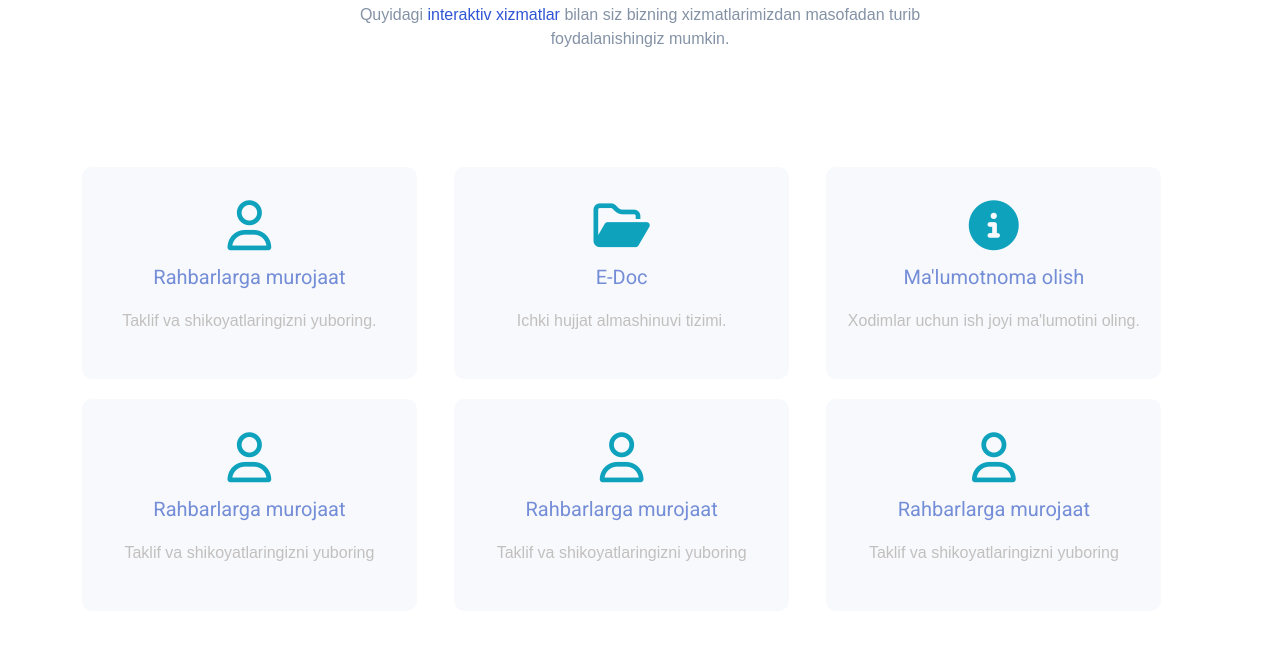
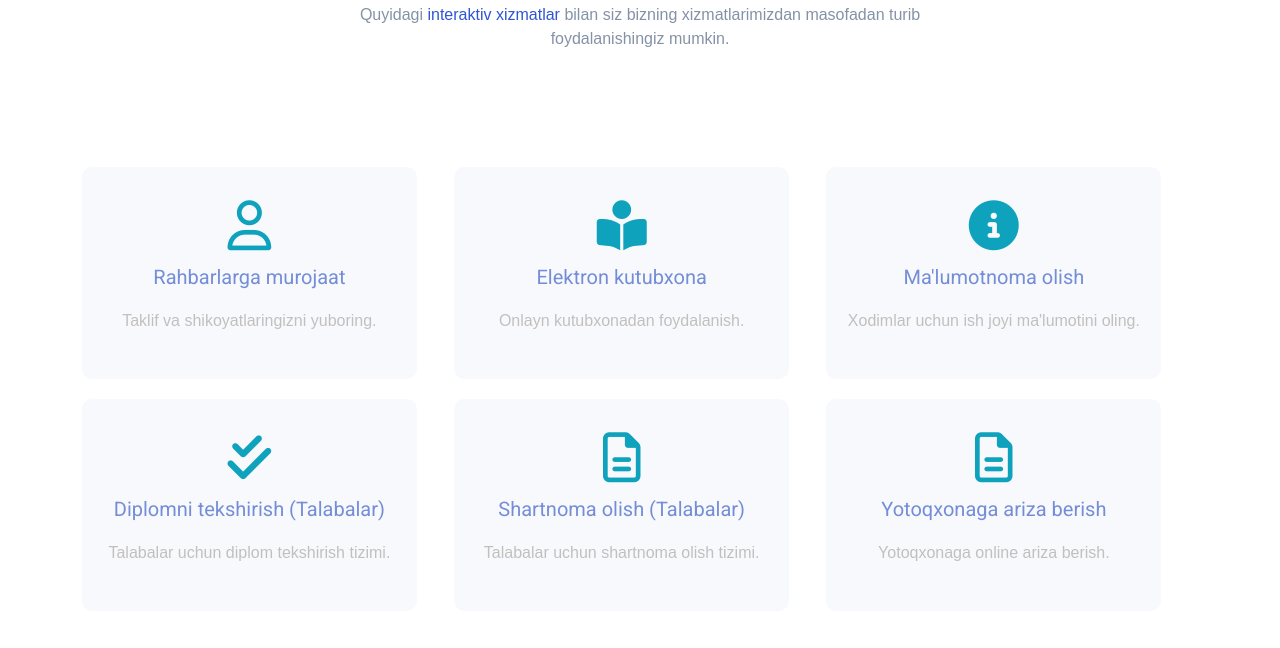
Before and after one commit to EldorKarimov/samduuf-interactive-services, a Django app: page / in a window 1280 px wide. Shown: the part 304-952 px from the top of the page. Run offline with Django 4.2, Linux system fonts and the light colour scheme; data comes from the database, SQL or seed files in the repository; both versions use the stored data as it was after the commit; some libraries are stand-ins or nearby versions.

Commit message:
some changes

```diff
--- a/main/models.py
+++ b/main/models.py
@@ -10,9 +10,6 @@ class Leader(models.Model):
     position = models.CharField(max_length=128)
 
     def __str__(self):
-        return f"{self.leader.first_name} {self.leader.last_name}"
-
-    def get_full_name(self):
         return f"{self.leader.first_name} {self.leader.last_name}"
 
 class Appeal(models.Model):
--- a/main/templates/appeal_list.html
+++ b/main/templates/appeal_list.html
@@ -34,7 +34,6 @@
             <td>{{ appeal.student.email }}</td>
             <td>{{ appeal.student.phone }}</td>
             <td>
-                <a href="{% url 'appeal_delete' appeal.id %}"><i class="fa-solid fa-trash" style="color: red;"></i></a>
                 <a href="{% url 'appeal_detail' appeal.id %}"><i class="fa-regular fa-message ms-2" style="color: rgb(70, 119, 241)"></i></a>
             </td>
           </tr>
--- a/main/urls.py
+++ b/main/urls.py
@@ -1,7 +1,7 @@
 from django.urls import path
 from .views import (
     HomePageView, AllServicesView, AppealToLeaderView, MyApplicationView, AppealListDetailView,
-    deleteAppeal
+    MyAnswerView
 )
 
 handler403 = 'main.views.custom_403'
@@ -14,5 +14,5 @@ urlpatterns = [
     path('my/application/list/', MyApplicationView.as_view(), name='application_list'),
     path('appeal/list/', AppealListDetailView.as_view(), name='appeal_list'),
     path('appeal/detail/<int:appeal_id>/', AppealListDetailView.as_view(), name='appeal_detail'),
-    path('appeal/delete/<int:appeal_id>/', deleteAppeal, name='appeal_delete')
+    path('my/answers/', MyAnswerView.as_view(), name='my_answers'),
 ]
--- a/main/views.py
+++ b/main/views.py
@@ -16,7 +16,15 @@ def custom_404(request, exeption):
 
 class HomePageView(View):
     def get(self, request):
-        return render(request, 'home.html')
+        appeal_count = Appeal.objects.count()
+        answer_count = Answer.objects.count()
+        appeal_in_process = appeal_count - answer_count
+        context = {
+            'appeal_count':appeal_count,
+            'answer_count':answer_count,
+            'appeal_in_process':appeal_in_process
+        }
+        return render(request, 'home.html', context)
 
 class AllServicesView(LoginRequiredMixin, View):
     def get(self, request):
@@ -55,6 +63,14 @@ class MyApplicationView(LoginRequiredMixin, View):
         }
         return render(request, 'my-application-list.html', context)
 
+class MyAnswerView(LoginRequiredMixin, View):
+    def get(self, request):
+        answers = Answer.objects.filter(student_id=request.user.username)
+        context = {
+            'answers':answers
+        }
+        return render(request, 'my-answers.html', context)
+
 
 class AppealListDetailView(CustomLoginRequiredMixin, View):
     def get(self, request, appeal_id=None):
@@ -77,7 +93,7 @@ class AppealListDetailView(CustomLoginRequiredMixin, View):
         if form.is_valid():
             appeal = get_object_or_404(Appeal, id=appeal_id)
             form_create = form.save(commit=False)
-            form_create.leader = request.user.get_full_name
+            form_create.leader = str(request.user.first_name) + str(request.user.last_name)
             form_create.student_id = appeal.student.student_id_number
             form_create.save()
             messages.success(request, "Javob muvaffaqqiyatli saqlandi.")
@@ -88,9 +104,3 @@ class AppealListDetailView(CustomLoginRequiredMixin, View):
                 'form':form
             }
             return render(request, 'appeal_detail.html', context)
-
-
-def deleteAppeal(request, appeal_id):
-    appeal = get_object_or_404(Appeal, id=appeal_id)
-    appeal.delete()
-    return redirect('appeal_list')
--- a/templates/home.html
+++ b/templates/home.html
@@ -13,33 +13,33 @@
   <div class="main-section__cards">
     <div class="main-section__card">
       <h1 class="card-icon"><i class="fa-regular fa-user"></i></h1>
-      <h3 class="card-title"><a href="#">Rahbarlarga murojaat</a></h3>
+      <h3 class="card-title"><a href="{% url 'appeal_to_leader' %}" target="_blank">Rahbarlarga murojaat</a></h3>
       <p class="card-description">Taklif va shikoyatlaringizni yuboring.</p>
     </div>
     <div class="main-section__card">
-      <h1 class="card-icon"><i class="fa-regular fa-folder-open"></i></h1>
-      <h3 class="card-title"><a href="#">E-Doc</a></h3>
-      <p class="card-description">Ichki hujjat almashinuvi tizimi.</p>
+      <h1 class="card-icon"><i class="fa-solid fa-book-open-reader"></i></h1>
+      <h3 class="card-title"><a href="#" target="_blank">Elektron kutubxona</a></h3>
+      <p class="card-description">Onlayn kutubxonadan foydalanish.</p>
     </div>
     <div class="main-section__card">
       <h1 class="card-icon"><i class="fa-solid fa-circle-info"></i></h1>
-      <h3 class="card-title"><a href="#">Ma'lumotnoma olish</a></h3>
+      <h3 class="card-title"><a href="https://my.mehnat.uz/login" target="_blank">Ma'lumotnoma olish</a></h3>
       <p class="card-description">Xodimlar uchun ish joyi ma'lumotini oling.</p>
     </div>
     <div class="main-section__card">
-      <h1 class="card-icon"><i class="fa-regular fa-user"></i></h1>
-      <h3 class="card-title"><a href="#">Rahbarlarga murojaat</a></h3>
-      <p class="card-description">Taklif va shikoyatlaringizni yuboring</p>
+      <h1 class="card-icon"><i class="fa-solid fa-check-double"></i></h1>
+      <h3 class="card-title"><a href="https://student.samduuf.uz/dashboard/diploma" target="_blank">Diplomni tekshirish (Talabalar)</a></h3>
+      <p class="card-description">Talabalar uchun diplom tekshirish tizimi.</p>
     </div>
     <div class="main-section__card">
-      <h1 class="card-icon"><i class="fa-regular fa-user"></i></h1>
-      <h3 class="card-title"><a href="#">Rahbarlarga murojaat</a></h3>
-      <p class="card-description">Taklif va shikoyatlaringizni yuboring</p>
+      <h1 class="card-icon"><i class="fa-regular fa-file-lines"></i></h1>
+      <h3 class="card-title"><a href="https://student.samduuf.uz/dashboard/contract" target="_blank">Shartnoma olish (Talabalar)</a></h3>
+      <p class="card-description">Talabalar uchun shartnoma olish tizimi.</p>
     </div>
     <div class="main-section__card">
-      <h1 class="card-icon"><i class="fa-regular fa-user"></i></h1>
-      <h3 class="card-title"><a href="#">Rahbarlarga murojaat</a></h3>
-      <p class="card-description">Taklif va shikoyatlaringizni yuboring</p>
+      <h1 class="card-icon"><i class="fa-regular fa-file-lines"></i></h1>
+      <h3 class="card-title"><a href="#">Yotoqxonaga ariza berish</a></h3>
+      <p class="card-description">Yotoqxonaga online ariza berish.</p>
     </div>
   </div>
 
@@ -48,17 +48,17 @@
     <div class="statistics__cards">
       <div class="statistics-card">
         <img src="{% static 'images/Asset190.svg' %}" alt="statistics image" class="statistics-card__image">
-        <h4 class="statistics-card__number mt-4">105</h4>
+        <h4 class="statistics-card__number mt-4">{{ appeal_count }}</h4>
         <p class="statistics-card__description">Kelib tushgan murojaatlar</p>
       </div>
       <div class="statistics-card">
         <img src="{% static 'images/Asset189.svg' %}" alt="statistics image" class="statistics-card__image">
-        <h4 class="statistics-card__number mt-4">99</h4>
+        <h4 class="statistics-card__number mt-4">{{ answer_count }}</h4>
         <p class="statistics-card__description">Javob berilgan murojaatlar</p>
       </div>
       <div class="statistics-card">
         <img src="{% static 'images/Asset186.svg' %}" alt="statistics image" class="statistics-card__image">
-        <h4 class="statistics-card__number mt-4">6</h4>
+        <h4 class="statistics-card__number mt-4">{{ appeal_in_process }}</h4>
         <p class="statistics-card__description">Jarayondagi murojaatlar</p>
       </div>
       <div class="statistics-card">
--- a/templates/includes/header.html
+++ b/templates/includes/header.html
@@ -76,16 +76,16 @@
                         </a>
                         <ul class="drop-down px-0 py-2">
                             <li class="px-3"><a
-                                    href="#">Rahbarlarga Murojaat</a>
+                                    href="{% url 'appeal_to_leader' %}">Rahbarlarga Murojaat</a>
                             </li>
                             <li class="px-3"><a
-                                href="#">Dimlomni tekshirish (talabalar)</a>
+                                href="https://student.samduuf.uz/dashboard/diploma" target="_blank">Dimlomni tekshirish (talabalar)</a>
                             </li>
                             <li class="px-3"><a
-                                href="#">Shartnoma olish</a>
+                                href="https://student.samduuf.uz/dashboard/contract" target="_blank">Shartnoma olish</a>
                             </li>
                             <li class="px-3"><a
-                                href="#">Ma&#039;lumotnoma olish</a>
+                                href="https://my.mehnat.uz/login" target="_blank">Ma&#039;lumotnoma olish</a>
                             </li>
                         </ul>
                     </li>
--- a/templates/includes/left.html
+++ b/templates/includes/left.html
@@ -4,7 +4,8 @@
             Interaktiv xizmatlar
         </h5> <hr class="section-left__line">
         <p class="section-left__item"><a href="{% url 'all_services' %}"><i class="fa-solid fa-bars"></i>Barcha xizmatlar</a></p> <hr class="section-left__line">
-        <p class="section-left__item"><a href="{% url 'application_list' %}"><i class="fa-solid fa-check-double"></i>Mening murojaatlarim</a></p>
+        <p class="section-left__item"><a href="{% url 'application_list' %}"><i class="fa-solid fa-check-double"></i>Mening murojaatlarim</a></p> <hr class="section-left__line">
+        <p class="section-left__item"><a href="{% url 'my_answers' %}"><i class="fa-regular fa-square-check"></i>Javoblarni ko'rish</a></p>
         <h5 class="section-left__title">
             Mening ma'lumotlarim
         </h5> <hr class="section-left__line">
```
Also changed, not shown: main/templates/my-answers.html (added, +20 -0 lines), main/templates/my-application-list.html (+2 -6 lines), db.sqlite3.
